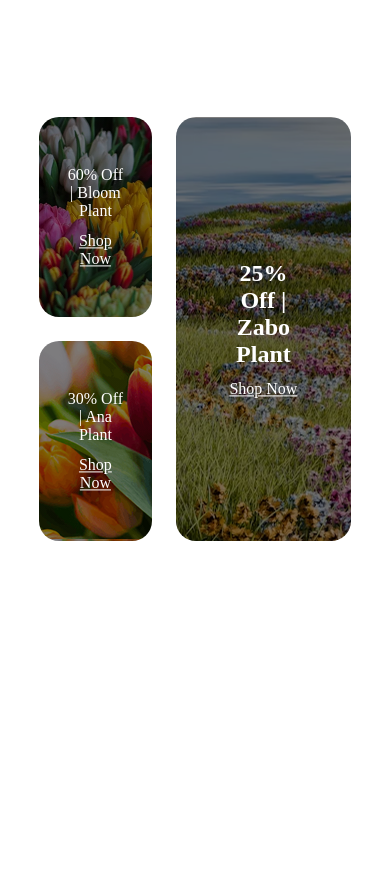
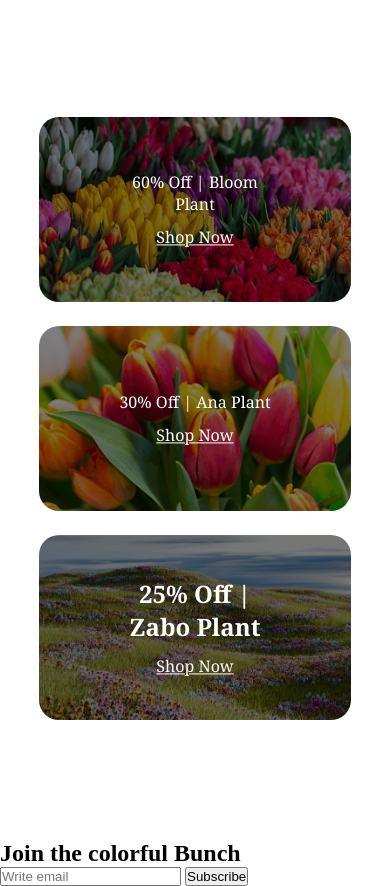
Before and after one commit to sanzida-urmi/assignment-responsive-flower, a plain HTML site: page index.html in a window 390 px wide. Shown: the part 3279-4165 px from the top of the page. Before the commit the page ends 3940 px from the top, so only its background shows below. Drawn offline with Linux system fonts and the light colour scheme.

Commit message:
make the flower field section responsive

```diff
--- a/index.html
+++ b/index.html
@@ -127,14 +127,14 @@
         <section class="b-img">
             <div class="d1">
                 <div class="d3">
-                    <div class="text-box">
+                    <div class="text-box noto-serif-normal">
                         <p class="gap">60% Off | Bloom Plant</p>
                         <p class="under-line">Shop Now</p>
                     </div>
 
                 </div>
                 <div class="d4">
-                    <div class="text-box">
+                    <div class="text-box noto-serif-normal">
                         <p class="gap">30% Off | Ana Plant</p>
                         <p class="under-line">Shop Now</p>
                     </div>
@@ -143,12 +143,20 @@
 
             </div>
             <div class="d2">
-                <div class="text-box">
+                <div class="text-box noto-serif-normal">
                     <h2 class="gap">25% Off | Zabo Plant</h2>
                     <p class="under-line">Shop Now</p>
                 </div>
 
             </div>
+        </section>
+
+        <section class="join">
+            <h2>
+                Join the colorful Bunch
+            </h2>
+            <input type="email" name="" placeholder="Write email" id="">
+            <button>Subscribe</button>
         </section>
     </main>
 
--- a/style.css
+++ b/style.css
@@ -188,14 +188,15 @@ html {
 .bck-img {
 
     background-image: url("assets/flower-store.png");
-    width: calc( (100% - 5rem) / 2 );
+    width: calc((100% - 5rem) / 2);
     background-size: cover;
     background-position: center;
     position: relative;
 
 
 }
-.badge{
+
+.badge {
     width: 17.87rem;
     height: 17.87rem;
     position: absolute;
@@ -203,41 +204,46 @@ html {
     /* left: 23rem; */
     left: clamp(2rem, 26vw, 23rem);
 }
-.txt2 h2{
+
+.txt2 h2 {
     font-size: 3.12rem;
     font-weight: bold;
     margin-bottom: 1.25rem;
 }
-.txt2 ul li{
+
+.txt2 ul li {
     font-size: 1.37rem;
     margin-bottom: 1.37rem;
 }
 
-.txt2{
+.txt2 {
     display: flex;
     flex-direction: column;
     justify-content: center;
-     width: calc( (100% - 5rem) / 2 );
+    width: calc((100% - 5rem) / 2);
 }
+
 /* deals part style */
-.deals{
+.deals {
     margin: 0 10vw;
     text-align: center;
 }
-.deals h2{
+
+.deals h2 {
     margin-top: 8.32rem;
     margin-bottom: .5rem;
     font-weight: bold;
     font-size: 3.12rem;
 }
-.deals p{
+
+.deals p {
     font-size: 1.37rem;
     margin-bottom: 7.5rem;
     /* width: 55.5rem; */
 }
 
 /* flowers field part style */
-.b-img{
+.b-img {
     display: flex;
 
     gap: 1.5rem;
@@ -245,13 +251,15 @@ html {
     margin-bottom: 7.5rem;
     text-align: center;
 }
-.d1{
+
+.d1 {
     display: flex;
     gap: 1.5rem;
     flex-direction: column;
     width: calc(40% - .75rem);
 }
-.d2{
+
+.d2 {
     background-image: linear-gradient(rgba(0, 0, 0, 0.5), rgba(0, 0, 0, 0.5)),
         url("assets/deal-zabo.png");
     height: 26.5rem;
@@ -259,6 +267,7 @@ html {
     position: relative;
     border-radius: 1.25rem;
 }
+
 .text-box {
     position: absolute;
     top: 50%;
@@ -267,20 +276,24 @@ html {
     text-align: center;
     color: #FFFFFF;
 }
-.under-line{
+
+.under-line {
     text-decoration: underline;
 }
-.gap{
+
+.gap {
     margin-bottom: .7rem;
 }
-.d3{
+
+.d3 {
     background-image: linear-gradient(rgba(0, 0, 0, 0.5), rgba(0, 0, 0, 0.5)),
         url("assets/deal-bloom.png");
     height: calc(50% - .75rem);
     position: relative;
     border-radius: 1.25rem;
 }
-.d4{
+
+.d4 {
     background-image: linear-gradient(rgba(0, 0, 0, 0.5), rgba(0, 0, 0, 0.5)),
         url("assets/deal-ana.png");
     height: calc(50% - .75rem);
@@ -288,6 +301,10 @@ html {
     border-radius: 1.25rem;
 }
 
+/* join part style */
+.join{
+
+}
 /* media */
 @media screen and (max-width: 576px) {
 
@@ -396,9 +413,11 @@ html {
         gap: 1.1rem;
         flex-direction: column;
     }
-.badge{
+
+    .badge {
         visibility: hidden;
     }
+
     .bck-img {
         width: 100%;
         height: 25rem;
@@ -406,23 +425,72 @@ html {
         background-position: center;
 
     }
-.txt2 h2{
+
+    .txt2 h2 {
         font-size: 1.25rem;
         margin-bottom: 1rem;
 
     }
-.txt2 ul li{
+
+    .txt2 ul li {
         font-size: .9rem;
         margin-bottom: 1rem;
     }
-.br2{
+
+    .br2 {
         display: none;
     }
-.txt2{
+
+    .txt2 {
         display: block;
         text-align: start;
         width: 100%;
     }
+
     /* flower field style */
+    .b-img {
+        display: flex;
+        flex-direction: column;
+        gap: 1.5rem;
+        margin: 0 10vw;
+        margin-bottom: 7.5rem;
+        text-align: center;
+    }
+
+    .d1 {
+        display: flex;
+        gap: 1.5rem;
+        flex-direction: column;
+        width: 100%;
+    }
+
+    .d2 {
+        height: 11.55rem;
+        width: 100%;
+        position: relative;
+        border-radius: 1.25rem;
+        background-size: cover;
+        background-repeat: no-repeat;
+        background-position: center;
 
     }
+
+    .d3 {
+        height: 11.55rem;
+        width: 100%;
+        position: relative;
+        border-radius: 1.25rem;
+        background-size: cover;
+        background-repeat: no-repeat;
+        background-position: center;
+
+    }
+
+    .d4 {
+        height: 11.55rem;
+        position: relative;
+        border-radius: 1.25rem;
+        background-size: cover;
+        background-repeat: no-repeat;
+    }
+}
```
Lines whose indentation alone changed are shown as unchanged.
